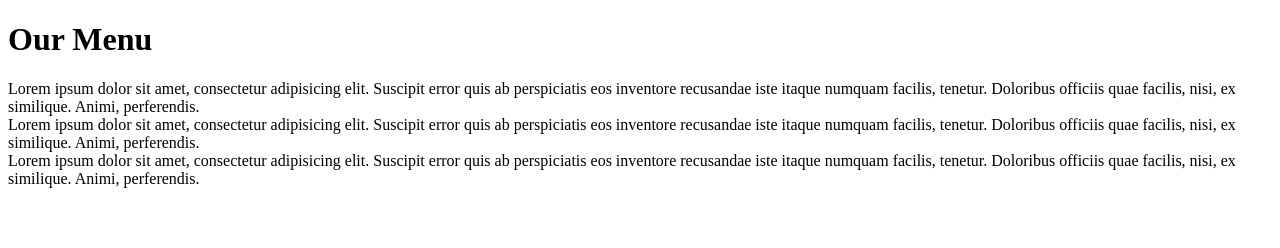
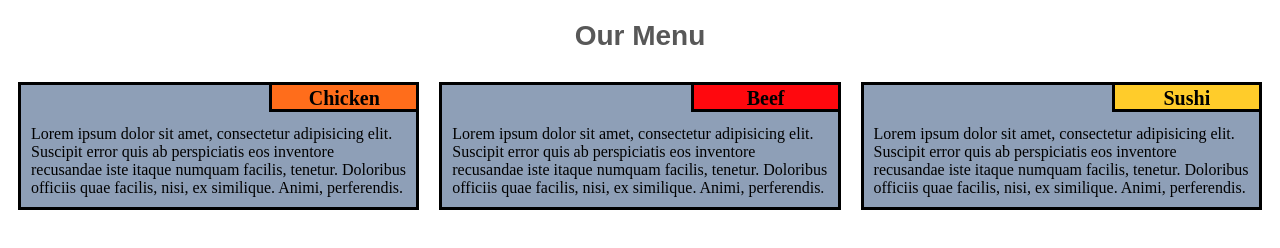
Before and after one commit to bseewald/coursera-webdev, a plain HTML site: page module2_solution/index.html in a window 1280 px wide. Drawn offline with Linux system fonts and the light colour scheme.

Commit message:
Module 2 solution.

```diff
--- a/module2_solution/css/style.css
+++ b/module2_solution/css/style.css
@@ -0,0 +1,83 @@
+* {
+	box-sizing: border-box;
+}
+section.container{
+	height: 170px;
+	position: relative;
+}
+p {
+	background-color: #8E9FB7;
+  	padding: 40px 10px 10px 10px;
+  	border: 3px solid black;
+  	margin: 10px;
+  	font-size: 16px;
+}
+
+h1 {
+	text-align: center;
+	font-family: Arial, Helvetica, sans-serif;
+	color: #585858;
+	font-style: normal;
+	font-weight: bold;
+	font-size: 175%;
+	margin: 20px;
+}
+
+h2 {
+	width: 150px;
+	height: 30px;
+	border: 3px solid black;
+	padding: 2px;
+	margin: 0px;
+	text-align: center;
+	position: absolute;
+	top: 10px;
+	right: 10px;
+	font-style: normal;
+	font-weight: bold;
+	font-size: 125%;
+}
+
+#b1 {
+	background-color: #FF6D1B;
+}
+
+#b2 {
+	background-color: #FF080E;
+}
+
+#b3 {
+	background-color: #FFCC2A;
+}
+
+/********** Desktop devices only **********/
+@media (min-width: 992px) {
+	.col-lg-4 {
+		float: left;
+		width: 33.33%;
+	}
+}
+
+/********** Tablets devices only **********/
+@media (min-width: 768px) and (max-width: 991px) {
+	.col-md-6, .col-md-1{
+		float: left;
+	}
+	.col-md-1{
+		width: 100%;
+	}
+	.col-md-6 {
+		width: 50%;
+	}
+}
+
+/********** Mobile devices only **********/
+@media (max-width: 767px) {
+	.col-xs-1{
+		float: left;
+		width: 100%;
+	}
+	h2#b1, h2#b2 {
+		top: 0px;
+	}
+}
--- a/module2_solution/index.html
+++ b/module2_solution/index.html
@@ -9,20 +9,23 @@
 <body>
 <h1>Our Menu</h1>
 
-<div id="box1">
-  <div id="content">Lorem ipsum dolor sit amet, consectetur adipisicing elit. Suscipit error quis ab perspiciatis eos inventore recusandae iste itaque numquam facilis, tenetur. Doloribus officiis quae facilis, nisi, ex similique. Animi, perferendis.
-  </div>
-</div>
+<section class="col-lg-4 col-md-6 container">
+	<h2 id="b1">Chicken</h2>
+	<p>Lorem ipsum dolor sit amet, consectetur adipisicing elit. Suscipit error quis ab perspiciatis eos inventore recusandae iste itaque numquam facilis, tenetur. Doloribus officiis quae facilis, nisi, ex similique. Animi, perferendis.
+	</p>
+</section>
 
-<div id="box2">
-  <div id="content">Lorem ipsum dolor sit amet, consectetur adipisicing elit. Suscipit error quis ab perspiciatis eos inventore recusandae iste itaque numquam facilis, tenetur. Doloribus officiis quae facilis, nisi, ex similique. Animi, perferendis.
-  </div>
-</div>
+<section class="col-lg-4 col-md-6 container">
+	<h2 id="b2">Beef</h2>
+	<p>Lorem ipsum dolor sit amet, consectetur adipisicing elit. Suscipit error quis ab perspiciatis eos inventore recusandae iste itaque numquam facilis, tenetur. Doloribus officiis quae facilis, nisi, ex similique. Animi, perferendis.
+	</p>
+</section>
 
-<div id="box3">
-  <div id="content">Lorem ipsum dolor sit amet, consectetur adipisicing elit. Suscipit error quis ab perspiciatis eos inventore recusandae iste itaque numquam facilis, tenetur. Doloribus officiis quae facilis, nisi, ex similique. Animi, perferendis.
-  </div>
-</div>
+<section class="col-lg-4 col-md-1 col-xs-1 container">
+	<h2 id="b3">Sushi</h2>
+	<p>Lorem ipsum dolor sit amet, consectetur adipisicing elit. Suscipit error quis ab perspiciatis eos inventore recusandae iste itaque numquam facilis, tenetur. Doloribus officiis quae facilis, nisi, ex similique. Animi, perferendis.
+	</p>
+</section>
 
 </body>
 </html>
```
